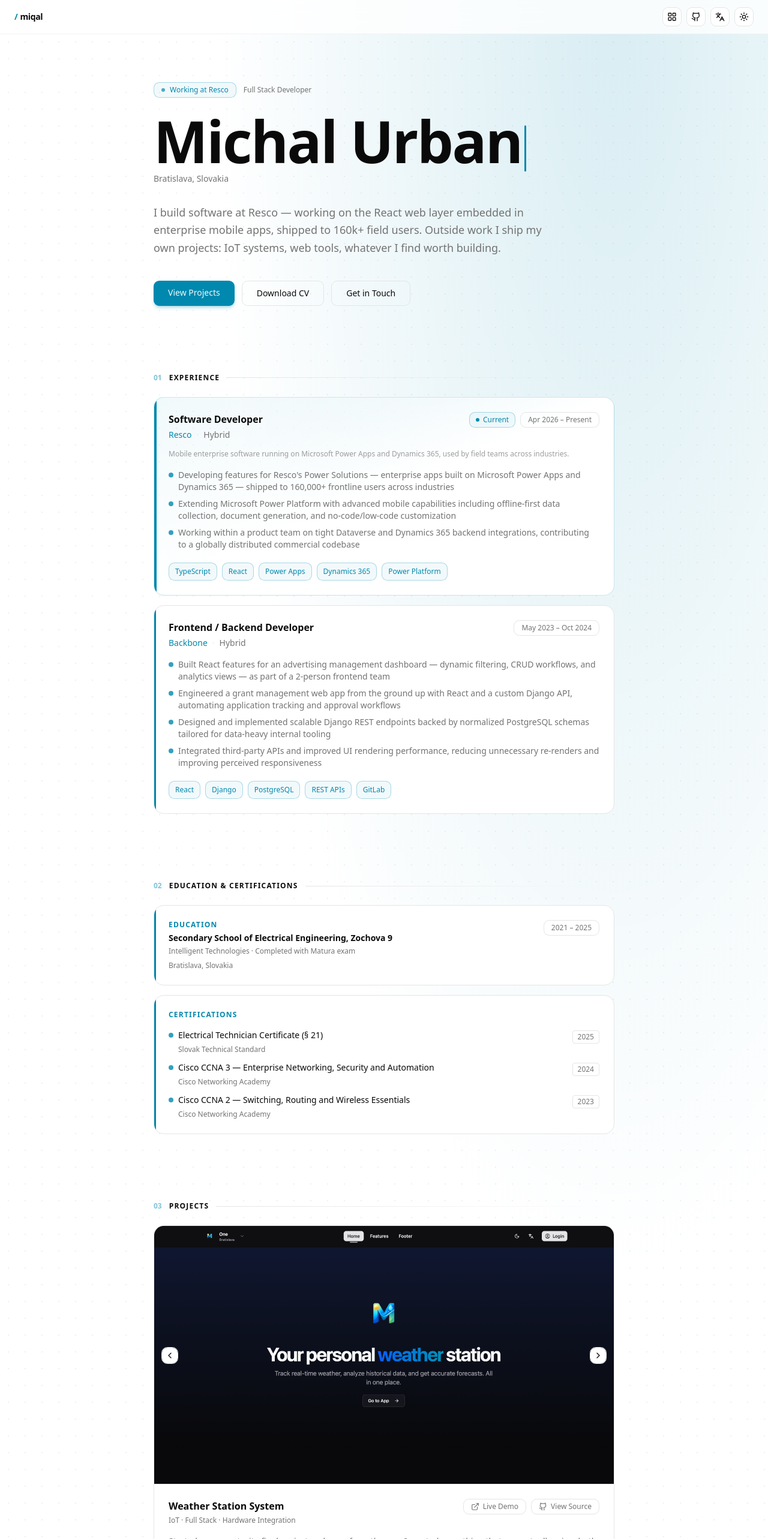
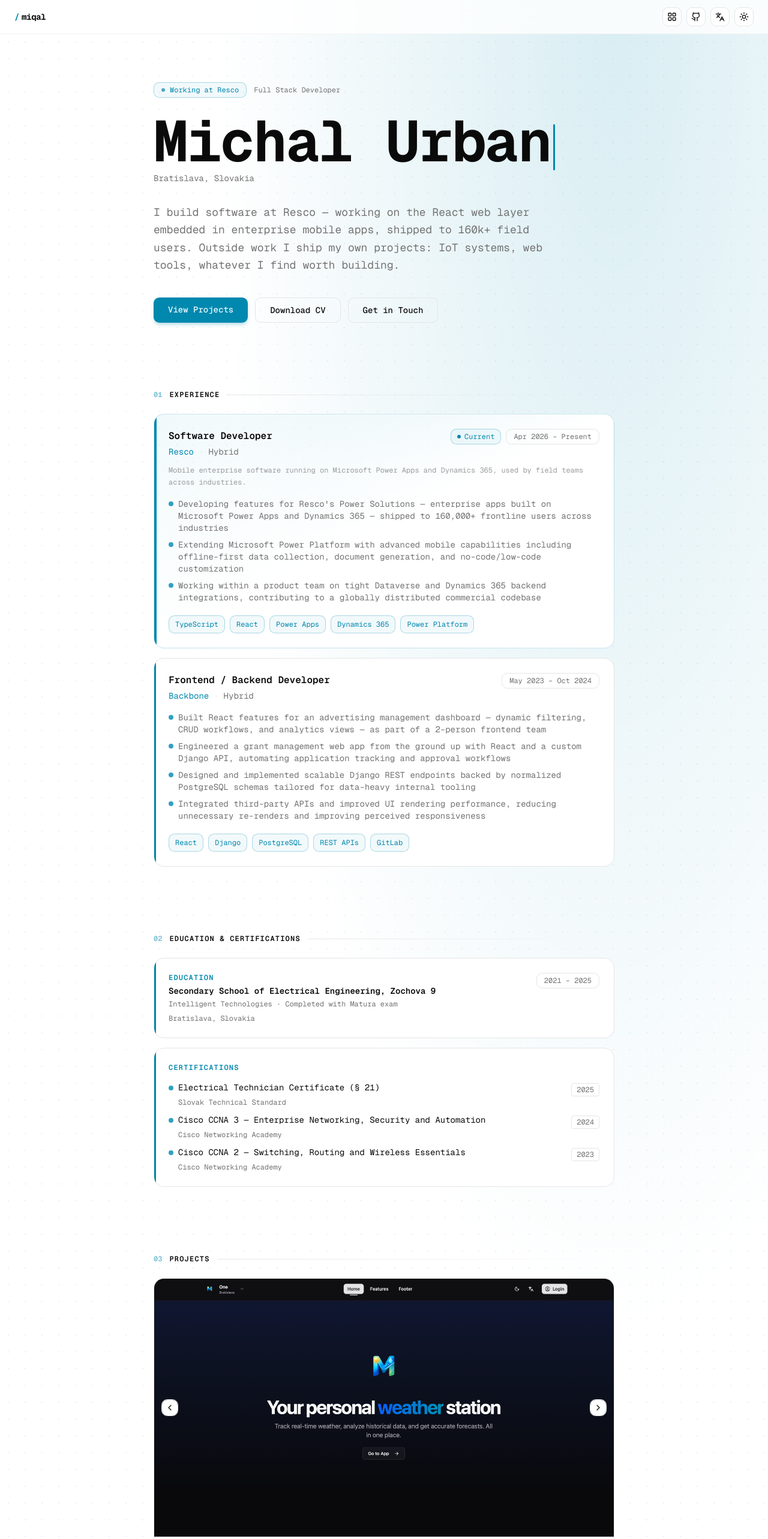
Before and after one commit to michqo/portfolio, a Next.js app: page /en in a window 1280 px wide. Shown: the top 2566 px of the page at 60% size. Built offline with nearby package versions, Linux system fonts and the light colour scheme.

Commit message:
fix: address bugs, perf, and seo issues

```diff
--- a/app/[locale]/page.tsx
+++ b/app/[locale]/page.tsx
@@ -11,7 +11,8 @@ import { getTranslations } from "next-intl/server";
 import { FadeIn, FadeInView } from "@/components/motion";
 import { CVDownloadLink } from "@/components/cv-download-link";
 import { TechBadge } from "@/components/tech-badge";
-import { SKILL_CATEGORIES, PROJECTS } from "@/lib/skills";
+import { SKILL_CATEGORIES } from "@/lib/skills";
+import { PROJECTS } from "@/lib/projects";
 import { HoverCardLabelsProvider } from "@/contexts/hover-card-labels-context";
 
 export default async function Page({
@@ -238,14 +239,14 @@ export default async function Page({
               <Carousel className="w-full" opts={{ loop: true }}>
                 <CarouselContent>
                   {[
-                    { src: "/projects/weather/homepage.png", alt: "Homepage" },
-                    { src: "/projects/weather/dashboard.png", alt: "Dashboard" },
-                    { src: "/projects/weather/measurements.png", alt: "Measurements" },
-                    { src: "/projects/weather/forecast.png", alt: "Forecast" },
-                  ].map(({ src, alt }) => (
+                    { src: "/projects/weather/homepage.png", alt: "Weather station homepage" },
+                    { src: "/projects/weather/dashboard.png", alt: "Weather station dashboard showing sensor readings" },
+                    { src: "/projects/weather/measurements.png", alt: "Weather station measurements view" },
+                    { src: "/projects/weather/forecast.png", alt: "Weather station forecast view" },
+                  ].map(({ src, alt }, index) => (
                     <CarouselItem key={src}>
                       <div className="relative aspect-video w-full overflow-hidden border-b border-border">
-                        <Image src={src} alt={alt} fill className="object-cover" />
+                        <Image src={src} alt={alt} fill className="object-cover" priority={index === 0} />
                       </div>
                     </CarouselItem>
                   ))}
@@ -317,13 +318,13 @@ export default async function Page({
               <Carousel className="w-full" opts={{ loop: true }}>
                 <CarouselContent>
                   {[
-                    { src: "/projects/subnify/home.png", alt: "Subnify home" },
-                    { src: "/projects/subnify/visualizer.png", alt: "Subnify visualizer" },
-                    { src: "/projects/subnify/calc.png", alt: "Subnify calculator" },
-                  ].map(({ src, alt }) => (
+                    { src: "/projects/subnify/home.png", alt: "Subnify subnet planner homepage" },
+                    { src: "/projects/subnify/visualizer.png", alt: "Subnify subnet visualizer" },
+                    { src: "/projects/subnify/calc.png", alt: "Subnify VLSM calculator" },
+                  ].map(({ src, alt }, index) => (
                     <CarouselItem key={src}>
                       <div className="relative aspect-video w-full overflow-hidden border-b border-border">
-                        <Image src={src} alt={alt} fill className="object-cover" />
+                        <Image src={src} alt={alt} fill className="object-cover" priority={index === 0} />
                       </div>
                     </CarouselItem>
                   ))}
@@ -373,8 +374,8 @@ export default async function Page({
                   {(
                     [
                       "subnifyBullet1",
+                      "subnifyBullet2",
                       "subnifyBullet3",
-                      "subnifyBullet4",
                     ] as const
                   ).map((key) => (
                     <li key={key} className="flex gap-2">
@@ -403,12 +404,12 @@ export default async function Page({
               <Carousel className="w-full" opts={{ loop: true }}>
                 <CarouselContent>
                   {[
-                    { src: "/projects/sleep/homepage.png", alt: "Sleep cycle homepage" },
-                    { src: "/projects/sleep/calculator.png", alt: "Sleep cycle calculator" },
-                  ].map(({ src, alt }) => (
+                    { src: "/projects/sleep/homepage.png", alt: "Sleep cycle calculator homepage" },
+                    { src: "/projects/sleep/calculator.png", alt: "Sleep cycle calculator showing recommended wake times" },
+                  ].map(({ src, alt }, index) => (
                     <CarouselItem key={src}>
                       <div className="relative aspect-video w-full overflow-hidden border-b border-border">
-                        <Image src={src} alt={alt} fill className="object-cover" />
+                        <Image src={src} alt={alt} fill className="object-cover" priority={index === 0} />
                       </div>
                     </CarouselItem>
                   ))}
--- a/app/globals.css
+++ b/app/globals.css
@@ -8,7 +8,7 @@
   --color-background: var(--background);
   --color-foreground: var(--foreground);
   --font-sans: var(--font-geist-sans);
-  --font-mono: var(--font-mono);
+  --font-mono: var(--font-geist-mono);
   --color-sidebar-ring: var(--sidebar-ring);
   --color-sidebar-border: var(--sidebar-border);
   --color-sidebar-accent-foreground: var(--sidebar-accent-foreground);
--- a/components/nav-bar.tsx
+++ b/components/nav-bar.tsx
@@ -2,7 +2,7 @@
 
 import { useState, useEffect } from "react";
 import { Link } from "@/i18n/navigation";
-import { Github, Cloud, Network, Moon, LayoutGrid } from "lucide-react";
+import { Github, LayoutGrid } from "lucide-react";
 import { ThemeToggle } from "@/components/ui/theme-toggle";
 import { LocaleSwitcher } from "@/components/ui/locale-switcher";
 import { cn } from "@/lib/utils";
@@ -14,31 +14,11 @@ import {
   DropdownMenuItem,
   DropdownMenuTrigger,
 } from "@/components/ui/dropdown-menu";
+import { PROJECT_LIST } from "@/lib/projects";
 
 const FLOAT_IN = 80;
 const FLOAT_OUT = 40;
 const EASE = { duration: 0.5, ease: [0.4, 0, 0.2, 1] } as const;
-
-const APPS = [
-  {
-    name: "Weather Station",
-    href: "https://ms.miqal.xyz",
-    description: "IoT monitoring dashboard",
-    icon: Cloud,
-  },
-  {
-    name: "Subnify",
-    href: "https://subnify.miqal.xyz",
-    description: "IPv4 subnet planner",
-    icon: Network,
-  },
-  {
-    name: "Sleep Cycle",
-    href: "https://www.sleep.miqal.xyz",
-    description: "Sleep schedule calculator",
-    icon: Moon,
-  },
-];
 
 export function NavBar() {
   const [scrolled, setScrolled] = useState(false);
@@ -60,18 +40,11 @@ export function NavBar() {
   return (
     <div className="sticky top-0 z-50 w-full">
         <motion.div
-        initial={{
-          opacity: 0,
-          y: -12,
-          maxWidth: "100%",
-          paddingLeft: 0,
-          paddingRight: 0,
-          paddingTop: 0,
-        }}
+          initial={{ opacity: 0, y: -12, width: "100%", paddingLeft: 0, paddingRight: 0, paddingTop: 0 }}
           animate={{
             opacity: 1,
             y: 0,
-          maxWidth: scrolled ? 672 : 10000,
+            width: scrolled ? "672px" : "100%",
             paddingLeft: scrolled ? 16 : 0,
             paddingRight: scrolled ? 16 : 0,
             paddingTop: scrolled ? 8 : 0,
@@ -79,12 +52,12 @@ export function NavBar() {
           transition={{
             opacity: { duration: 0.4, ease: [0.25, 0.1, 0.25, 1] },
             y: { duration: 0.4, ease: [0.25, 0.1, 0.25, 1] },
-          maxWidth: EASE,
+            width: EASE,
             paddingLeft: EASE,
             paddingRight: EASE,
             paddingTop: EASE,
           }}
-        style={{ width: "100%" }}
+        style={{ maxWidth: "100%" }}
         className="mx-auto"
       >
         <motion.header
@@ -118,7 +91,7 @@ export function NavBar() {
                   </Button>
                 </DropdownMenuTrigger>
                 <DropdownMenuContent align="end" className="w-60 p-1.5">
-                  {APPS.map(({ name, href, description, icon: Icon }) => (
+                  {PROJECT_LIST.map(({ name, href, description, icon: Icon }) => (
                     <DropdownMenuItem key={href} asChild>
                       <a
                         href={href}
--- a/components/ui/carousel.tsx
+++ b/components/ui/carousel.tsx
@@ -101,6 +101,7 @@ function Carousel({
 
     return () => {
       api?.off("select", onSelect)
+      api?.off("reInit", onSelect)
     }
   }, [api, onSelect])
 
--- /dev/null
+++ b/globals.d.ts
@@ -0,0 +1 @@
+declare module "*.css";
--- /dev/null
+++ b/lib/projects.ts
@@ -0,0 +1,41 @@
+import { Cloud, Network, Moon, type LucideIcon } from "lucide-react";
+
+export type Project = {
+  name: string;
+  href: string;
+  github: string;
+  description: string;
+  icon: LucideIcon;
+};
+
+export const PROJECTS = {
+  WEATHER: "Weather Station",
+  SUBNIFY: "Subnify",
+  SLEEP: "Sleep Cycle",
+} as const;
+
+export type ProjectName = (typeof PROJECTS)[keyof typeof PROJECTS];
+
+export const PROJECT_LIST: Project[] = [
+  {
+    name: PROJECTS.WEATHER,
+    href: "https://ms.miqal.xyz",
+    github: "https://github.com/michqo/ms_web",
+    description: "IoT monitoring dashboard",
+    icon: Cloud,
+  },
+  {
+    name: PROJECTS.SUBNIFY,
+    href: "https://subnify.miqal.xyz",
+    github: "https://github.com/michqo/subnify",
+    description: "IPv4 subnet planner",
+    icon: Network,
+  },
+  {
+    name: PROJECTS.SLEEP,
+    href: "https://www.sleep.miqal.xyz",
+    github: "https://github.com/michqo/sleep-cycle",
+    description: "Sleep schedule calculator",
+    icon: Moon,
+  },
+];
--- a/messages/en.json
+++ b/messages/en.json
@@ -70,8 +70,8 @@
     "weatherBullet2": "Secured the API with JWT authentication and modelled sensor logs in a structured PostgreSQL schema for efficient querying",
     "weatherBullet3": "Implemented server-side aggregation to turn raw time-series sensor data into historical trends and analytics",
     "subnifyBullet1": "Design IPv4 subnet plans with a workflow focused on VLSM",
-    "subnifyBullet3": "Visualize how each subnet fits into the parent network",
-    "subnifyBullet4": "Use an AI network designer (model-assisted) to generate a first subnet plan from intent and constraints, then refine it manually",
+    "subnifyBullet2": "Visualize how each subnet fits into the parent network",
+    "subnifyBullet3": "Use an AI network designer (model-assisted) to generate a first subnet plan from intent and constraints, then refine it manually",
     "sleepBullet1": "Smart cycle calculation based on 90-minute REM cycles helps choose sleep times for better rest quality",
     "sleepBullet2": "Aligns wake-up time with lighter sleep phases to reduce morning grogginess and feel more energized"
   },
--- a/messages/sk.json
+++ b/messages/sk.json
@@ -70,8 +70,8 @@
     "weatherBullet2": "Zabezpečil API pomocou JWT autentifikácie a namodeloval logy senzorov v štruktúrovanej PostgreSQL schéme pre efektívne dopytovanie",
     "weatherBullet3": "Implementoval serverové agregačné dotazy na spracovanie surových časových radov do historických trendov a analytiky",
     "subnifyBullet1": "Navrhujte IPv4 subnet plány vo workflow zameranom na VLSM",
-    "subnifyBullet3": "Vizualizujte, ako jednotlivé subnety zapadajú do rodičovskej siete",
-    "subnifyBullet4": "Použite AI návrhára sietí (s pomocou modelu) na vygenerovanie prvého subnet plánu zo zámeru a obmedzení, ktorý potom viete manuálne upraviť",
+    "subnifyBullet2": "Vizualizujte, ako jednotlivé subnety zapadajú do rodičovskej siete",
+    "subnifyBullet3": "Použite AI návrhára sietí (s pomocou modelu) na vygenerovanie prvého subnet plánu zo zámeru a obmedzení, ktorý potom viete manuálne upraviť",
     "sleepBullet1": "Inteligentný výpočet podľa 90-minútových REM cyklov pomáha zvoliť vhodné časy spánku pre kvalitnejší oddych",
     "sleepBullet2": "Načasuje budenie do ľahšej fázy spánku, aby ste sa vyhli rannej malátnosti a mali viac energie"
   },
--- a/next.config.ts
+++ b/next.config.ts
@@ -4,7 +4,11 @@ import createNextIntlPlugin from "next-intl/plugin";
 const withNextIntl = createNextIntlPlugin("./i18n/request.ts");
 
 const nextConfig: NextConfig = {
-  /* config options here */
+  poweredByHeader: false,
+  compress: true,
+  images: {
+    formats: ["image/avif", "image/webp"],
+  },
 };
 
 export default withNextIntl(nextConfig);
```
Also changed, not shown: app/[locale]/layout.tsx (+9 -3 lines), instrumentation-client.ts (+6 -4 lines), lib/skills.ts (+13 -11 lines). Lines whose indentation alone changed are shown as unchanged.
